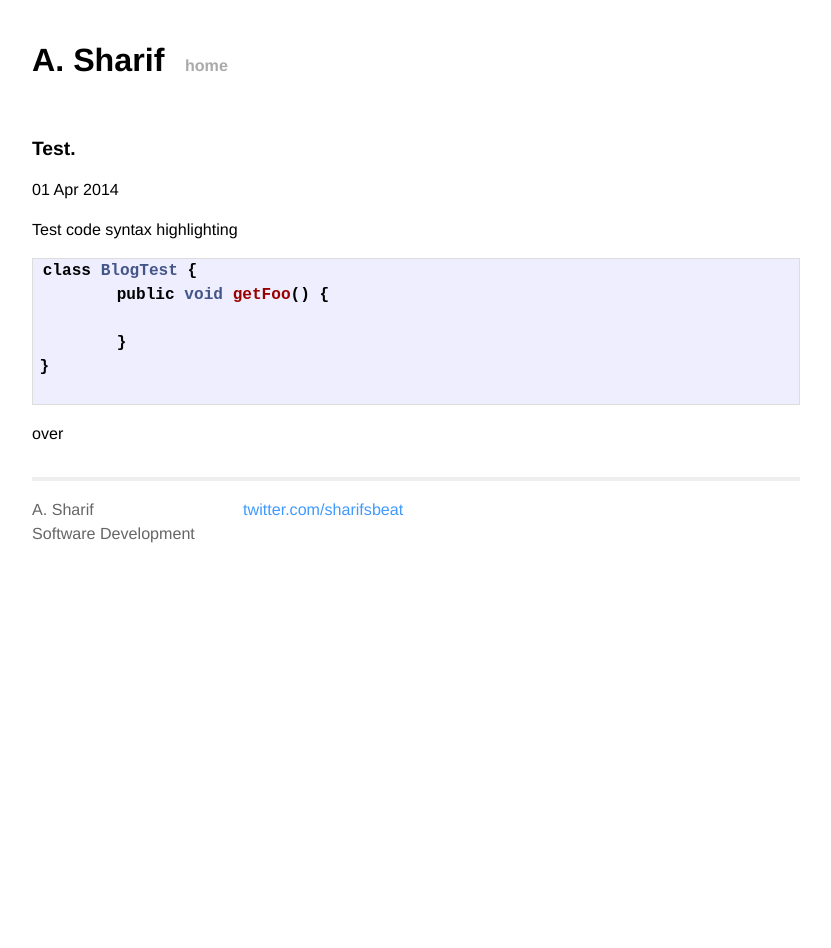
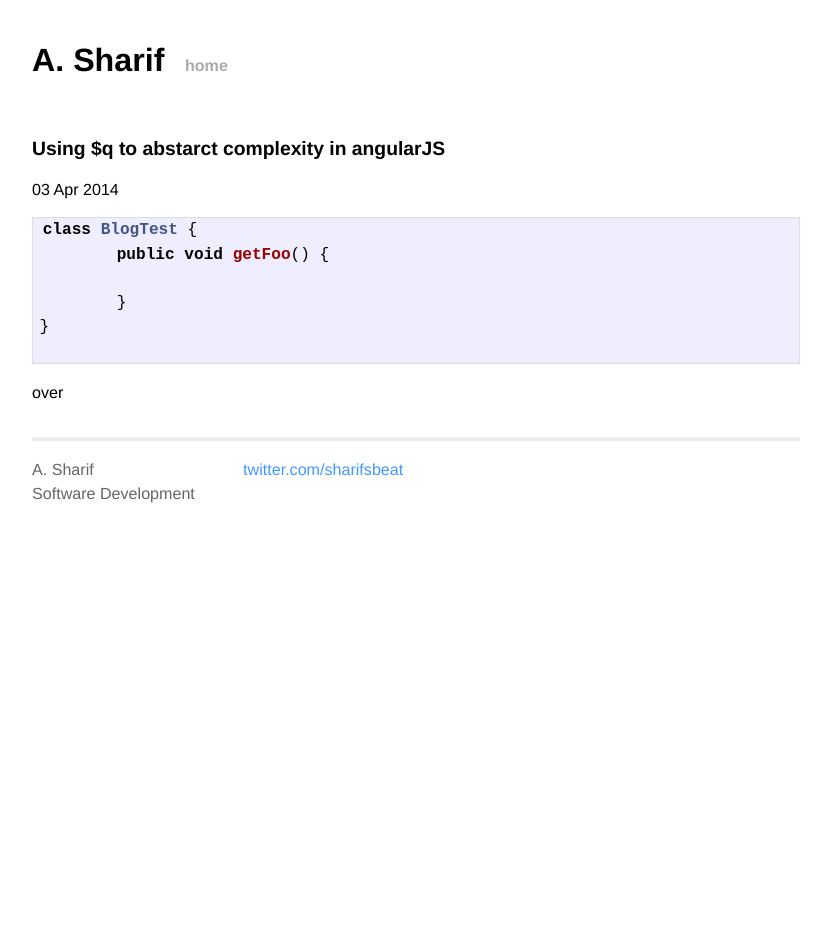
Before and after one commit to busypeoples/busypeoples.github.io, a Jekyll site: the page built from _posts/2014-04-01-test-run.markdown, in a window 1280 px wide. Shown: the whole page, without its empty margins (224-1055 px from the left). Built offline with Jekyll 4.4.1, drawn with Linux system fonts in a browser that asks for light colours; Markdown is read by kramdown in place of the engine named in the settings.

Commit message:
Update 2014-04-01-test-run.markdown

````diff
--- a/_posts/2014-04-01-test-run.markdown
+++ b/_posts/2014-04-01-test-run.markdown
@@ -1,12 +1,13 @@
 ---
 layout: post
-title:  "Test."
-date:   2014-04-01 22:02:30
+title:  "Using $q to abstarct complexity in angularJS"
+date:   2014-04-03 22:02:30
+tags:	angularJS, javascript
 ---
 
-Test code syntax highlighting
 
-```java
+
+```javascript
 class BlogTest {
 	public void getFoo() {
 
````
